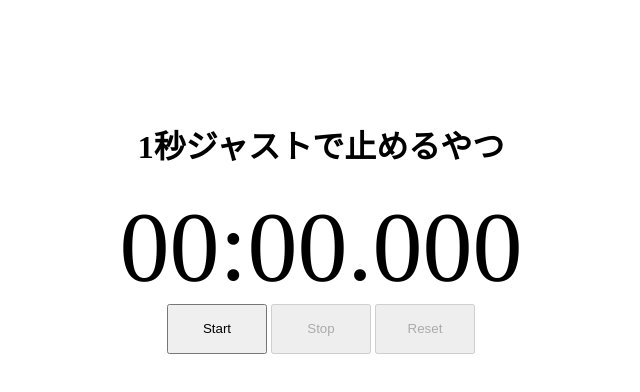
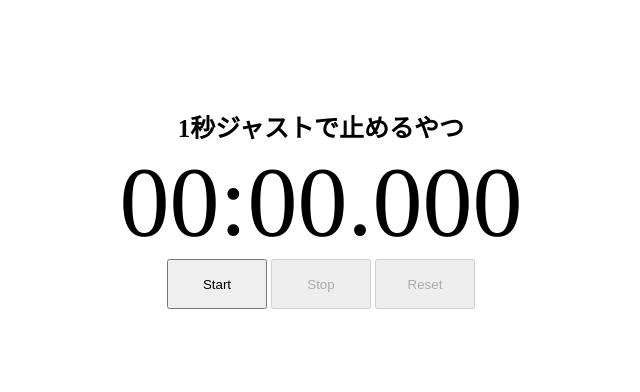
Before and after one commit to Saburi314/stopWatchJustOne, a plain HTML site: page index.html in a window 1280 px wide. Shown: the whole page, without its empty margins (319-959 px from the left). Drawn offline with Linux system fonts and the light colour scheme.

Commit message:
Update style.css

```diff
--- a/style.css
+++ b/style.css
@@ -27,3 +27,8 @@ button#reset {
 #justOne{
     display: none;
 }
+
+h1 {
+    margin: 0 auto;
+    font-size: 25px;
+}
```
